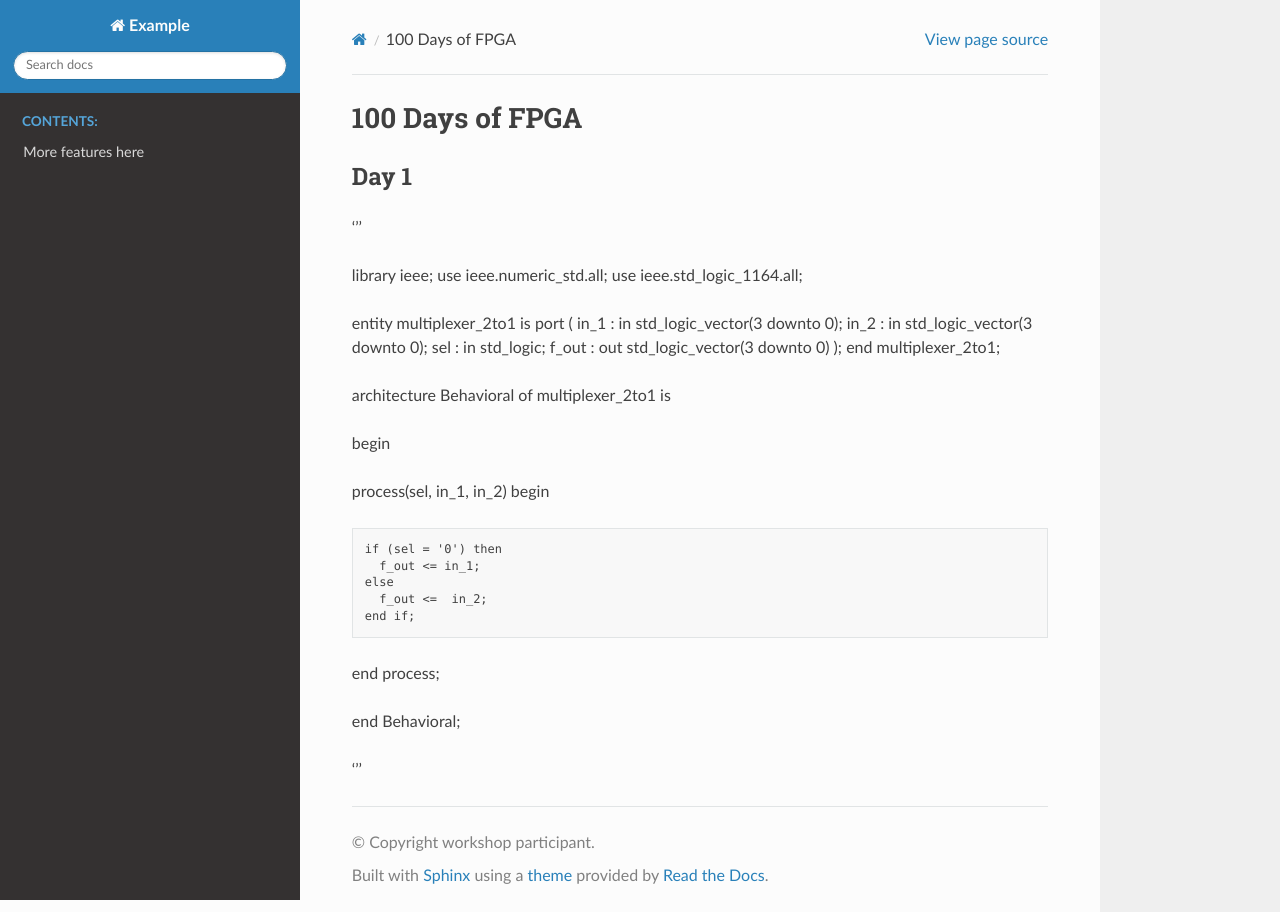
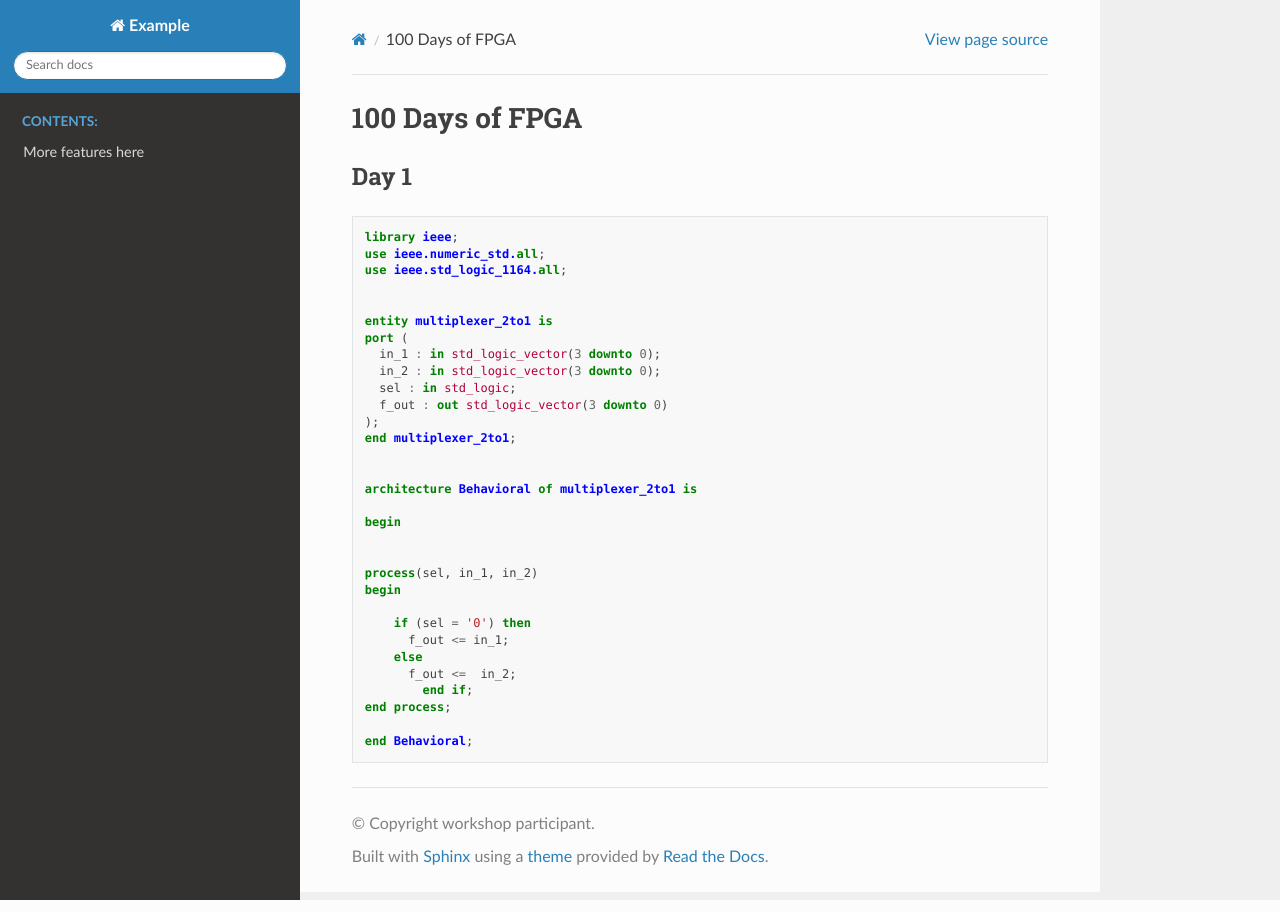
Before and after one commit to IssamChekakta/blog, a Sphinx documentation site: the page built from doc/100Days.md, in a window 1280 px wide. Built offline with Sphinx 7.4.7 and the Read the Docs theme 2.0.0, drawn with Linux system fonts in a browser that asks for light colours; pages that are not in the unit, such as notebooks, are missing from menus.

Commit message:
Update 100Days.md

````diff
--- a/doc/100Days.md
+++ b/doc/100Days.md
@@ -2,7 +2,7 @@
 
 ## Day 1
 
-'''
+```vhdl
 
 library ieee;
 use ieee.numeric_std.all;
@@ -36,4 +36,4 @@ end process;
 
 end Behavioral;
 
-'''
+```
````
